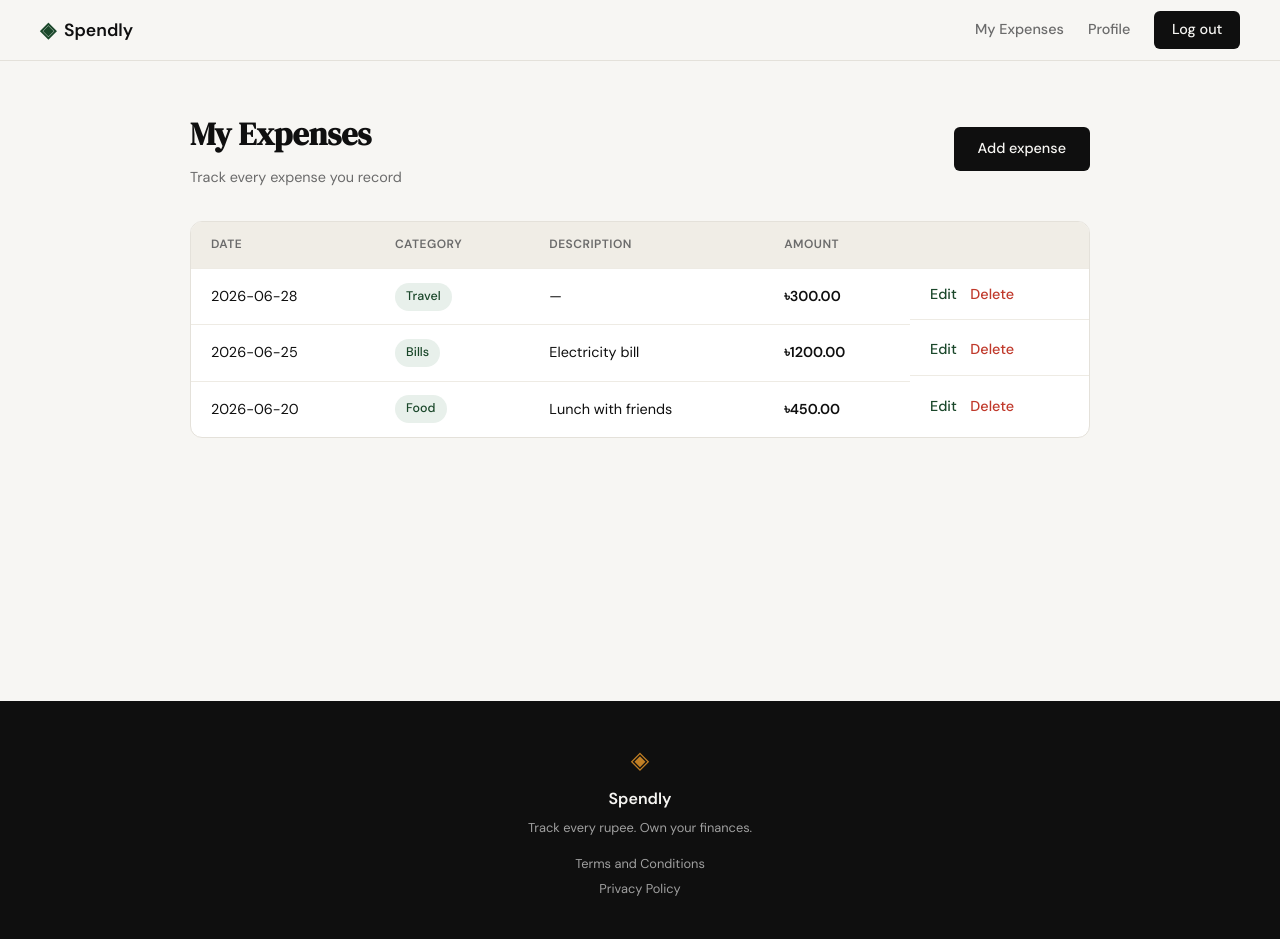
After one commit to ctrl8BySihab/project_expense_tracker, a Flask app: page /expenses in a window 1280 px wide. The commit adds this page. Run offline with Flask 3, Linux system fonts and the light colour scheme; the visitor is signed in with stand-in values (Sample User, id 1); data comes from the database, SQL or seed files in the repository.

Commit message:
Implement auth and expense tracking database layer
- database/db.py: get_db() with row_factory + FK pragma, idempotent
  init_db() for users/expenses schema, seed_db() with demo data
- app.py: secret_key, login_required decorator, full GET/POST routes
  for register, login, logout, profile, expenses list/add/edit/delete;
  ownership enforced in-query (WHERE id=? AND user_id=?) throughout
- base.html: session-aware nav (logged-in vs. guest links)
- New templates: expenses.html, expense_form.html, profile.html
- style.css: expenses table, category pill, empty state, profile rows

Co-Authored-By: Claude Sonnet 5 <noreply@anthropic.com>

```diff
--- a/app.py
+++ b/app.py
@@ -1,6 +1,34 @@
-from flask import Flask, render_template
+import sqlite3
+from functools import wraps
+
+from flask import Flask, render_template, request, redirect, url_for, session
+from werkzeug.security import generate_password_hash, check_password_hash
+
+from database.db import get_db, init_db, seed_db
 
 app = Flask(__name__)
+app.secret_key = "dev-secret-key-change-in-production"  # TODO: load from env var before any real deployment
+
+init_db()
+seed_db()
+
+CATEGORIES = ["Food", "Bills", "Travel", "Shopping", "Entertainment", "Health", "Other"]
+
+
+def login_required(view):
+    @wraps(view)
+    def wrapped(*args, **kwargs):
+        if "user_id" not in session:
+            return redirect(url_for("login"))
+        return view(*args, **kwargs)
+    return wrapped
+
+
+def resolve_category(form):
+    category = form.get("category", "").strip()
+    if category == "Other":
+        return form.get("category_custom", "").strip()
+    return category
 
 
 # ------------------------------------------------------------------ #
@@ -12,14 +40,203 @@ def landing():
     return render_template("landing.html")
 
 
-@app.route("/register")
+@app.route("/register", methods=["GET", "POST"])
 def register():
-    return render_template("register.html")
+    if request.method == "GET":
+        return render_template("register.html")
+
+    name = request.form.get("name", "").strip()
+    email = request.form.get("email", "").strip().lower()
+    password = request.form.get("password", "")
+
+    if not name or not email or not password:
+        return render_template("register.html", error="All fields are required")
+
+    conn = get_db()
+    if conn.execute("SELECT id FROM users WHERE email = ?", (email,)).fetchone():
+        conn.close()
+        return render_template("register.html", error="Email already registered")
+
+    if conn.execute("SELECT id FROM users WHERE username = ?", (name,)).fetchone():
+        conn.close()
+        return render_template("register.html", error="Username taken")
+
+    try:
+        conn.execute(
+            "INSERT INTO users (username, email, password_hash) VALUES (?, ?, ?)",
+            (name, email, generate_password_hash(password)),
+        )
+        conn.commit()
+    except sqlite3.IntegrityError:
+        conn.close()
+        return render_template("register.html", error="Email or username already in use")
+
+    conn.close()
+    return redirect(url_for("login"))
 
 
-@app.route("/login")
+@app.route("/login", methods=["GET", "POST"])
 def login():
-    return render_template("login.html")
+    if request.method == "GET":
+        return render_template("login.html")
+
+    email = request.form.get("email", "").strip().lower()
+    password = request.form.get("password", "")
+
+    conn = get_db()
+    user = conn.execute("SELECT * FROM users WHERE email = ?", (email,)).fetchone()
+    conn.close()
+
+    if user is None or not check_password_hash(user["password_hash"], password):
+        return render_template("login.html", error="Invalid email or password")
+
+    session["user_id"] = user["id"]
+    session["username"] = user["username"]
+    return redirect(url_for("expenses_list"))
+
+
+@app.route("/logout")
+def logout():
+    session.clear()
+    return redirect(url_for("login"))
+
+
+@app.route("/profile")
+@login_required
+def profile():
+    conn = get_db()
+    user = conn.execute(
+        "SELECT username, email, created_at FROM users WHERE id = ?",
+        (session["user_id"],),
+    ).fetchone()
+    conn.close()
+    return render_template("profile.html", user=user)
+
+
+@app.route("/expenses")
+@login_required
+def expenses_list():
+    conn = get_db()
+    expenses = conn.execute(
+        "SELECT * FROM expenses WHERE user_id = ? ORDER BY expense_date DESC, id DESC",
+        (session["user_id"],),
+    ).fetchall()
+    conn.close()
+    return render_template("expenses.html", expenses=expenses, categories=CATEGORIES)
+
+
+@app.route("/expenses/add", methods=["GET", "POST"])
+@login_required
+def add_expense():
+    if request.method == "GET":
+        return render_template("expense_form.html", expense=None, categories=CATEGORIES)
+
+    amount_raw = request.form.get("amount", "").strip()
+    category = resolve_category(request.form)
+    description = request.form.get("description", "").strip() or None
+    expense_date = request.form.get("expense_date", "").strip()
+
+    if not category or not expense_date or not amount_raw:
+        return render_template(
+            "expense_form.html", expense=None, categories=CATEGORIES,
+            error="Amount, category, and date are required",
+        )
+
+    try:
+        amount = float(amount_raw)
+    except ValueError:
+        return render_template(
+            "expense_form.html", expense=None, categories=CATEGORIES,
+            error="Amount must be a valid number",
+        )
+
+    if amount <= 0:
+        return render_template(
+            "expense_form.html", expense=None, categories=CATEGORIES,
+            error="Amount must be positive",
+        )
+
+    conn = get_db()
+    conn.execute(
+        "INSERT INTO expenses (user_id, amount, category, description, expense_date) "
+        "VALUES (?, ?, ?, ?, ?)",
+        (session["user_id"], amount, category, description, expense_date),
+    )
+    conn.commit()
+    conn.close()
+    return redirect(url_for("expenses_list"))
+
+
+@app.route("/expenses/<int:id>/edit", methods=["GET", "POST"])
+@login_required
+def edit_expense(id):
+    conn = get_db()
+    expense = conn.execute(
+        "SELECT * FROM expenses WHERE id = ? AND user_id = ?",
+        (id, session["user_id"]),
+    ).fetchone()
+
+    if expense is None:
+        conn.close()
+        expenses = []
+        return render_template(
+            "expenses.html", expenses=expenses, categories=CATEGORIES,
+            error="Expense not found",
+        )
+
+    if request.method == "GET":
+        conn.close()
+        return render_template("expense_form.html", expense=expense, categories=CATEGORIES)
+
+    amount_raw = request.form.get("amount", "").strip()
+    category = resolve_category(request.form)
+    description = request.form.get("description", "").strip() or None
+    expense_date = request.form.get("expense_date", "").strip()
+
+    if not category or not expense_date or not amount_raw:
+        conn.close()
+        return render_template(
+            "expense_form.html", expense=expense, categories=CATEGORIES,
+            error="Amount, category, and date are required",
+        )
+
+    try:
+        amount = float(amount_raw)
+    except ValueError:
+        conn.close()
+        return render_template(
+            "expense_form.html", expense=expense, categories=CATEGORIES,
+            error="Amount must be a valid number",
+        )
+
+    if amount <= 0:
+        conn.close()
+        return render_template(
+            "expense_form.html", expense=expense, categories=CATEGORIES,
+            error="Amount must be positive",
+        )
+
+    conn.execute(
+        "UPDATE expenses SET amount = ?, category = ?, description = ?, expense_date = ? "
+        "WHERE id = ? AND user_id = ?",
+        (amount, category, description, expense_date, id, session["user_id"]),
+    )
+    conn.commit()
+    conn.close()
+    return redirect(url_for("expenses_list"))
+
+
+@app.route("/expenses/<int:id>/delete", methods=["POST"])
+@login_required
+def delete_expense(id):
+    conn = get_db()
+    conn.execute(
+        "DELETE FROM expenses WHERE id = ? AND user_id = ?",
+        (id, session["user_id"]),
+    )
+    conn.commit()
+    conn.close()
+    return redirect(url_for("expenses_list"))
 
 
 @app.route("/terms/")
@@ -32,34 +249,5 @@ def privacy():
     return render_template("privacy.html")
 
 
-# ------------------------------------------------------------------ #
-# Placeholder routes — students will implement these                  #
-# ------------------------------------------------------------------ #
-
-@app.route("/logout")
-def logout():
-    return "Logout — coming in Step 3"
-
-
-@app.route("/profile")
-def profile():
-    return "Profile page — coming in Step 4"
-
-
-@app.route("/expenses/add")
-def add_expense():
-    return "Add expense — coming in Step 7"
-
-
-@app.route("/expenses/<int:id>/edit")
-def edit_expense(id):
-    return "Edit expense — coming in Step 8"
-
-
-@app.route("/expenses/<int:id>/delete")
-def delete_expense(id):
-    return "Delete expense — coming in Step 9"
-
-
 if __name__ == "__main__":
     app.run(debug=True, port=5001)
--- a/static/css/style.css
+++ b/static/css/style.css
@@ -529,6 +529,160 @@ a { color: inherit; text-decoration: none; }
 .auth-switch a:hover { text-decoration: underline; }
 
 /* ------------------------------------------------------------------ */
+/* Expenses                                                            */
+/* ------------------------------------------------------------------ */
+
+.expenses-section {
+    padding: 3rem 2rem 6rem;
+}
+
+.expenses-container {
+    max-width: 900px;
+    margin: 0 auto;
+}
+
+.expenses-header {
+    display: flex;
+    align-items: center;
+    justify-content: space-between;
+    gap: 1rem;
+    margin-bottom: 2rem;
+}
+
+.expenses-title {
+    font-family: var(--font-display);
+    font-size: 2rem;
+    color: var(--ink);
+    margin-bottom: 0.35rem;
+}
+
+.expenses-subtitle {
+    font-size: 0.9rem;
+    color: var(--ink-muted);
+}
+
+.expenses-table-wrap {
+    background: var(--paper-card);
+    border: 1px solid var(--border);
+    border-radius: var(--radius-md);
+    overflow: hidden;
+}
+
+.expenses-table {
+    width: 100%;
+    border-collapse: collapse;
+    font-size: 0.9rem;
+}
+
+.expenses-table th,
+.expenses-table td {
+    text-align: left;
+    padding: 0.85rem 1.25rem;
+    border-bottom: 1px solid var(--border-soft);
+}
+
+.expenses-table th {
+    font-size: 0.75rem;
+    font-weight: 600;
+    color: var(--ink-muted);
+    text-transform: uppercase;
+    letter-spacing: 0.04em;
+    background: var(--paper-warm);
+}
+
+.expenses-table tbody tr:last-child td { border-bottom: none; }
+
+.category-pill {
+    display: inline-block;
+    background: var(--accent-light);
+    color: var(--accent);
+    font-size: 0.78rem;
+    font-weight: 500;
+    padding: 0.25rem 0.7rem;
+    border-radius: 999px;
+}
+
+.expense-amount {
+    font-weight: 600;
+    color: var(--ink);
+    white-space: nowrap;
+}
+
+.expense-actions {
+    display: flex;
+    align-items: center;
+    gap: 0.85rem;
+    white-space: nowrap;
+}
+
+.expense-actions a {
+    color: var(--accent);
+    font-weight: 500;
+}
+
+.expense-actions a:hover { text-decoration: underline; }
+
+.btn-link-danger {
+    background: none;
+    border: none;
+    padding: 0;
+    color: var(--danger);
+    font-family: var(--font-body);
+    font-size: 0.9rem;
+    font-weight: 500;
+    cursor: pointer;
+}
+
+.btn-link-danger:hover { text-decoration: underline; }
+
+.expenses-empty {
+    background: var(--paper-card);
+    border: 1px solid var(--border);
+    border-radius: var(--radius-md);
+    padding: 3rem 2rem;
+    text-align: center;
+    color: var(--ink-muted);
+    display: flex;
+    flex-direction: column;
+    align-items: center;
+    gap: 1.25rem;
+}
+
+/* ------------------------------------------------------------------ */
+/* Profile                                                             */
+/* ------------------------------------------------------------------ */
+
+.profile-card {
+    display: flex;
+    flex-direction: column;
+    gap: 1rem;
+}
+
+.profile-row {
+    display: flex;
+    align-items: center;
+    justify-content: space-between;
+    padding-bottom: 1rem;
+    border-bottom: 1px solid var(--border-soft);
+}
+
+.profile-row:last-child {
+    border-bottom: none;
+    padding-bottom: 0;
+}
+
+.profile-label {
+    font-size: 0.85rem;
+    color: var(--ink-muted);
+}
+
+.profile-value {
+    font-size: 0.95rem;
+    color: var(--ink);
+    font-weight: 500;
+}
+
+/* ------------------------------------------------------------------ */
 /* Policy pages (Terms & Privacy)                                      */
 /* ------------------------------------------------------------------ */
 
--- a/templates/base.html
+++ b/templates/base.html
@@ -19,8 +19,14 @@
                 <span class="brand-name">Spendly</span>
             </a>
             <div class="nav-links">
+                {% if session.user_id %}
+                <a href="{{ url_for('expenses_list') }}">My Expenses</a>
+                <a href="{{ url_for('profile') }}">Profile</a>
+                <a href="{{ url_for('logout') }}" class="nav-cta">Log out</a>
+                {% else %}
                 <a href="{{ url_for('login') }}">Sign in</a>
                 <a href="{{ url_for('register') }}" class="nav-cta">Get started</a>
+                {% endif %}
             </div>
         </div>
     </nav>
--- /dev/null
+++ b/templates/expenses.html
@@ -0,0 +1,62 @@
+{% extends "base.html" %}
+
+{% block title %}My Expenses — Spendly{% endblock %}
+
+{% block content %}
+
+<section class="expenses-section">
+    <div class="expenses-container">
+
+        <div class="expenses-header">
+            <div>
+                <h1 class="expenses-title">My Expenses</h1>
+                <p class="expenses-subtitle">Track every expense you record</p>
+            </div>
+            <a href="{{ url_for('add_expense') }}" class="btn-primary">Add expense</a>
+        </div>
+
+        {% if error %}
+        <div class="auth-error">{{ error }}</div>
+        {% endif %}
+
+        {% if expenses %}
+        <div class="expenses-table-wrap">
+            <table class="expenses-table">
+                <thead>
+                    <tr>
+                        <th>Date</th>
+                        <th>Category</th>
+                        <th>Description</th>
+                        <th>Amount</th>
+                        <th></th>
+                    </tr>
+                </thead>
+                <tbody>
+                    {% for expense in expenses %}
+                    <tr>
+                        <td>{{ expense.expense_date }}</td>
+                        <td><span class="category-pill">{{ expense.category }}</span></td>
+                        <td>{{ expense.description or "—" }}</td>
+                        <td class="expense-amount">৳{{ "%.2f"|format(expense.amount) }}</td>
+                        <td class="expense-actions">
+                            <a href="{{ url_for('edit_expense', id=expense.id) }}">Edit</a>
+                            <form method="POST" action="{{ url_for('delete_expense', id=expense.id) }}">
+                                <button type="submit" class="btn-link-danger">Delete</button>
+                            </form>
+                        </td>
+                    </tr>
+                    {% endfor %}
+                </tbody>
+            </table>
+        </div>
+        {% else %}
+        <div class="expenses-empty">
+            <p>No expenses yet — add your first one.</p>
+            <a href="{{ url_for('add_expense') }}" class="btn-primary">Add expense</a>
+        </div>
+        {% endif %}
+
+    </div>
+</section>
+
+{% endblock %}
```
Also changed, not shown: database/db.py (+69 -5 lines), templates/expense_form.html (added, +89 -0 lines), templates/profile.html (added, +37 -0 lines).
